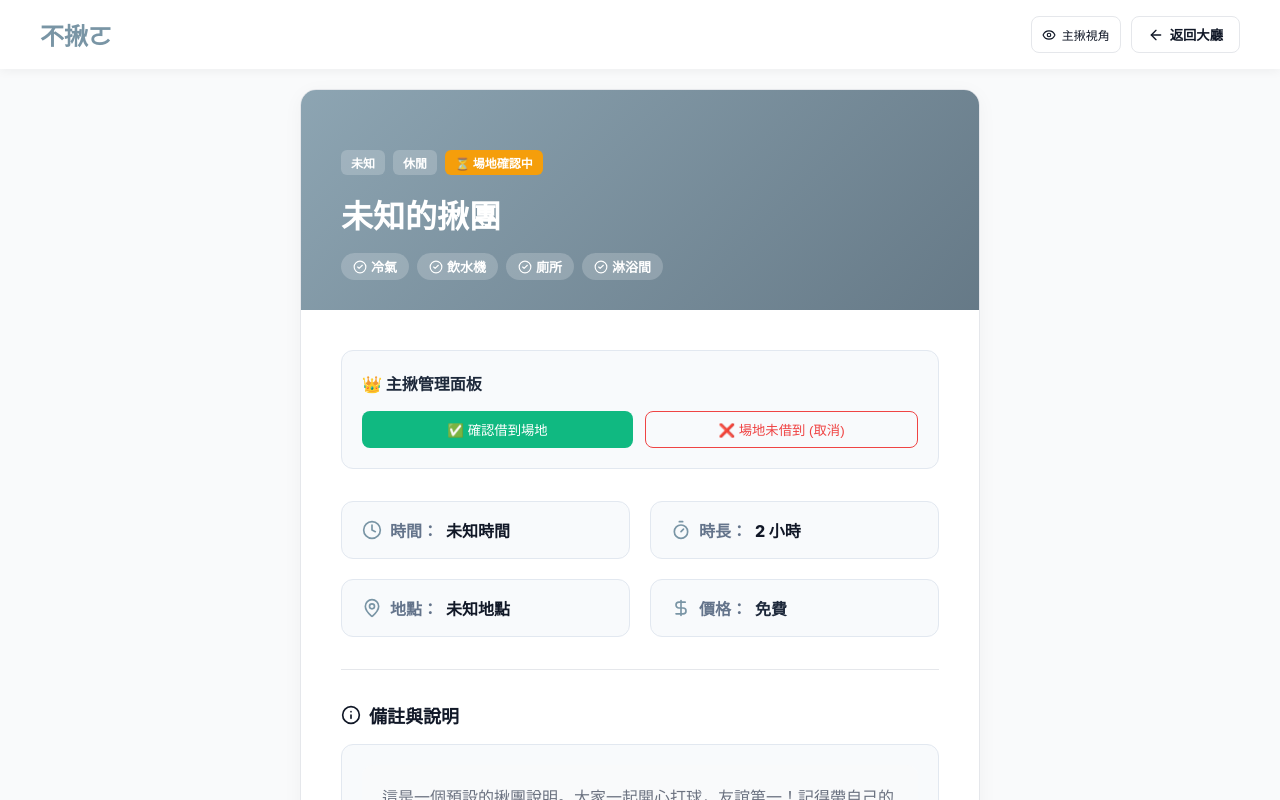
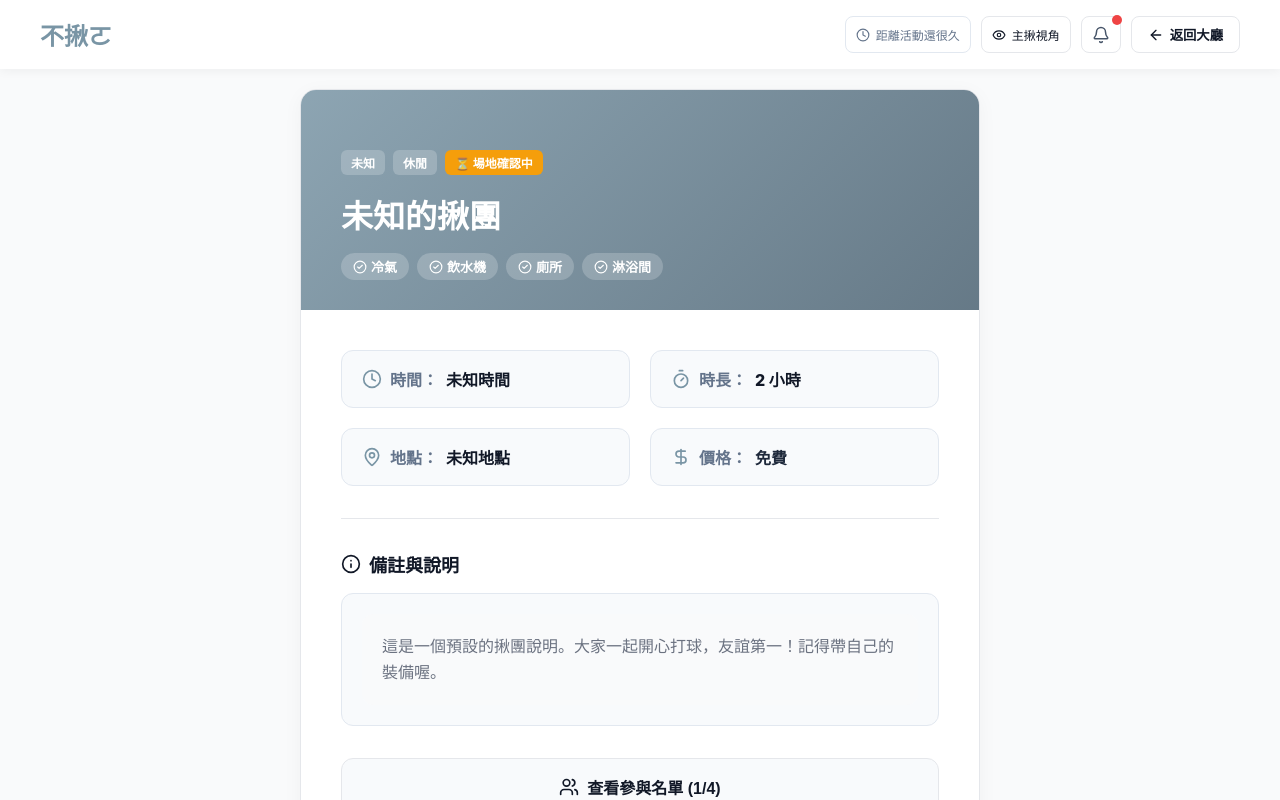
Before and after one commit to B1329041/database_web, a React (Vite) app: page /nojo/party/1 in a window 1280 px wide. Shown: the top 800 px of the page. Built offline with nearby package versions, Linux system fonts and the light colour scheme.

Commit message:
Add notification center and time toggle logic for host panel

```diff
--- a/src/pages/PartyDetail.jsx
+++ b/src/pages/PartyDetail.jsx
@@ -1,6 +1,6 @@
 import { useState, useMemo } from 'react';
 import { useLocation, useNavigate, useParams } from 'react-router-dom';
-import { MapPin, Clock, ArrowLeft, Timer, DollarSign, Info, CheckCircle2, Users, AlertTriangle, Eye } from 'lucide-react';
+import { MapPin, Clock, ArrowLeft, Timer, DollarSign, Info, CheckCircle2, Users, AlertTriangle, Eye, Bell } from 'lucide-react';
 import '../App.css';
 
 function PartyDetail() {
@@ -63,6 +63,12 @@ function PartyDetail() {
 
   // 新增：場地狀態與檢舉功能狀態
   const [isHostView, setIsHostView] = useState(true); // 測試用
+  const [isTimeApproaching, setIsTimeApproaching] = useState(false); // 測試用：模擬距離活動小於30分
+  const [showNotifications, setShowNotifications] = useState(false);
+  const [notifications, setNotifications] = useState([
+    { id: 1, text: '你報名的「歡樂衛生麻將局」場地已確認！', time: '10 分鐘前', read: false },
+    { id: 2, text: '系統提醒：主揪更新了揪團注意事項', time: '1 小時前', read: true }
+  ]);
   const [showReportModal, setShowReportModal] = useState(false);
   const [reportReason, setReportReason] = useState('未出現');
   const [reportDetail, setReportDetail] = useState('');
@@ -137,10 +143,63 @@ function PartyDetail() {
     <div className="home-container">
       <nav className="navbar">
         <div className="navbar-logo" style={{ cursor: 'pointer' }} onClick={() => navigate('/home')}>不揪ㄛ</div>
-        <div className="navbar-actions" style={{ display: 'flex', gap: '10px' }}>
+        <div className="navbar-actions" style={{ display: 'flex', gap: '10px', position: 'relative' }}>
+          <button className="btn-outline" onClick={() => setIsTimeApproaching(!isTimeApproaching)} style={{ display: 'flex', alignItems: 'center', gap: '6px', fontSize: '12px', padding: '6px 10px', borderColor: isTimeApproaching ? '#f59e0b' : '#e2e8f0', color: isTimeApproaching ? '#f59e0b' : '#64748b' }}>
+            <Clock size={14} /> {isTimeApproaching ? '活動快開始了' : '距離活動還很久'}
+          </button>
           <button className="btn-outline" onClick={() => setIsHostView(!isHostView)} style={{ display: 'flex', alignItems: 'center', gap: '6px', fontSize: '12px', padding: '6px 10px' }}>
             <Eye size={14} /> {isHostView ? '主揪視角' : '一般視角'}
           </button>
+
+          <button
+            className="btn-outline"
+            style={{ position: 'relative', padding: '6px 10px', display: 'flex', alignItems: 'center', justifyContent: 'center' }}
+            onClick={() => setShowNotifications(!showNotifications)}
+          >
+            <Bell size={18} color="#475569" />
+            {notifications.some(n => !n.read) && (
+              <span style={{ position: 'absolute', top: '-2px', right: '-2px', backgroundColor: '#ef4444', width: '10px', height: '10px', borderRadius: '50%' }}></span>
+            )}
+          </button>
+
+          {/* 通知中心下拉選單 */}
+          {showNotifications && (
+            <div style={{ position: 'absolute', top: '100%', right: '40px', marginTop: '12px', width: '300px', backgroundColor: 'white', borderRadius: '12px', boxShadow: '0 10px 25px -5px rgba(0, 0, 0, 0.1)', zIndex: 1000, overflow: 'hidden', border: '1px solid #e2e8f0', textAlign: 'left' }}>
+              <div style={{ padding: '12px 16px', borderBottom: '1px solid #f1f5f9', fontWeight: '700', color: '#1e293b', display: 'flex', justifyContent: 'space-between', alignItems: 'center' }}>
+                通知中心
+                <span
+                  style={{ fontSize: '12px', color: '#7995a5', cursor: 'pointer', fontWeight: 'normal' }}
+                  onClick={() => setNotifications(notifications.map(n => ({...n, read: true})))}
+                >
+                  全部標示為已讀
+                </span>
+              </div>
+              <div style={{ maxHeight: '300px', overflowY: 'auto' }}>
+                {notifications.length > 0 ? (
+                  notifications.map(n => (
+                    <div
+                      key={n.id}
+                      style={{ padding: '12px 16px', borderBottom: '1px solid #f8fafc', display: 'flex', gap: '12px', cursor: 'pointer', backgroundColor: n.read ? 'white' : '#f0f9ff' }}
+                      onClick={() => {
+                        setNotifications(notifications.map(item => item.id === n.id ? {...item, read: true} : item));
+                      }}
+                    >
+                      <div style={{ width: '8px', display: 'flex', justifyContent: 'center', paddingTop: '6px' }}>
+                        {!n.read && <div style={{ width: '6px', height: '6px', borderRadius: '50%', backgroundColor: '#0284c7' }}></div>}
+                      </div>
+                      <div style={{ flex: 1 }}>
+                        <p style={{ margin: '0 0 4px 0', fontSize: '13px', color: n.read ? '#64748b' : '#0f172a', lineHeight: '1.4' }}>{n.text}</p>
+                        <p style={{ margin: 0, fontSize: '11px', color: '#94a3b8' }}>{n.time}</p>
+                      </div>
+                    </div>
+                  ))
+                ) : (
+                  <div style={{ padding: '24px', textAlign: 'center', color: '#94a3b8', fontSize: '13px' }}>目前沒有新通知</div>
+                )}
+              </div>
+            </div>
+          )}
+
           <button className="btn-outline" onClick={() => navigate(-1)} style={{ display: 'flex', alignItems: 'center', gap: '6px', fontWeight: '700' }}>
             <ArrowLeft size={16} /> 返回大廳
           </button>
@@ -177,7 +236,7 @@ function PartyDetail() {
           </div>
 
           <div style={{ padding: '40px' }}>
-            {isHostView && (
+            {isHostView && isTimeApproaching && (
               <div style={{ backgroundColor: '#f8fafc', border: '1px solid #e2e8f0', borderRadius: '12px', padding: '20px', marginBottom: '32px' }}>
                 <h3 style={{ margin: '0 0 16px 0', fontSize: '16px', color: '#1e293b' }}>👑 主揪管理面板</h3>
                 <div style={{ display: 'flex', gap: '12px' }}>
```
